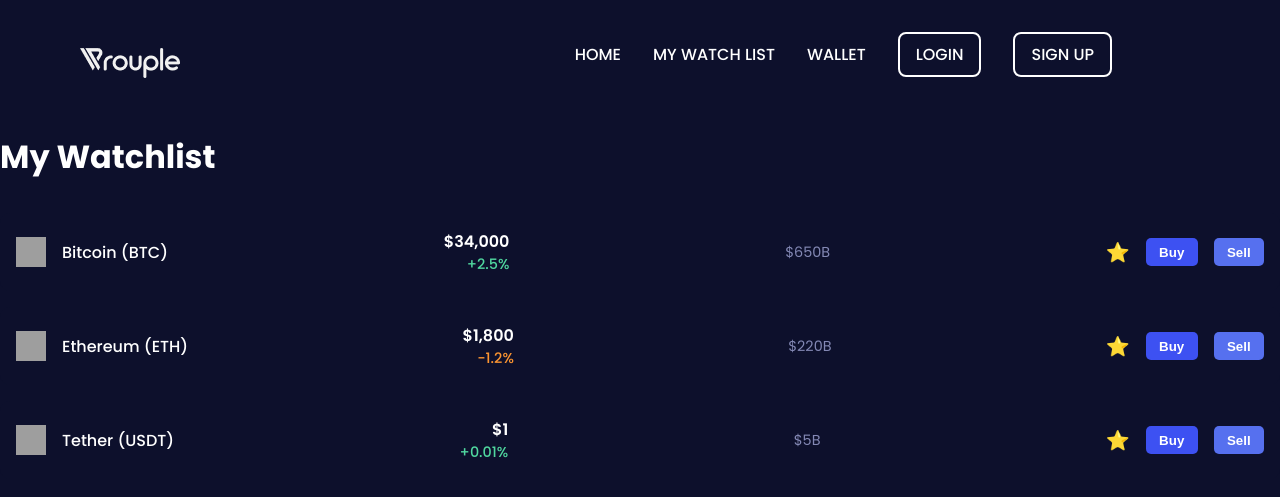
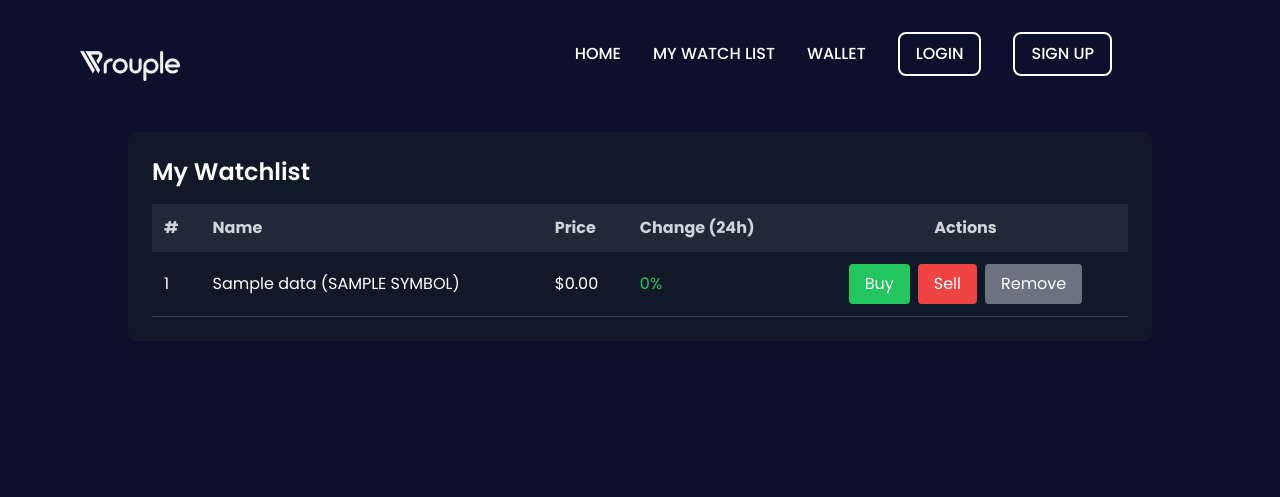
Before and after one commit to hamzagbouri/Nexus-Crypto-Wallet, a PHP site: the page made by app/View/pages/watchList.php in a window 1280 px wide. Shown: the top 497 px of the page. Run offline with PHP 8.4, Linux system fonts and the light colour scheme; the template is opened without the code that fills it: most values are stand-ins (such as "Sample title", 1, 10 or a date in 2020); some libraries are stand-ins or nearby versions; grey boxes are pictures that could not be loaded.

Commit message:
ajouter + afficher watch list

```diff
--- a/app/Core/Controller.php
+++ b/app/Core/Controller.php
@@ -8,6 +8,7 @@ class Controller {
     public function view($view, $data = []) {
 
         if(file_exists('../app/view/' . $view . '.php')) {
+
             // Load  lview file
             require_once '../app/view/' . $view . '.php';
         } else {
--- a/app/Model/Database.php
+++ b/app/Model/Database.php
@@ -19,7 +19,7 @@ class Database {
 
     public static function getInstance($dsn = null, $username = null, $password = null) {
         if (self::$instance === null) {
-            $dsn = $dsn ?? 'pgsql:host=localhost;port=5432;dbname=youdemy';
+            $dsn = $dsn ?? 'pgsql:host=localhost;port=5432;dbname=nexus';
             $username = $username ?? 'postgres';
             $password = $password ?? 'shraika';
             self::$instance = new Database($dsn, $username, $password);
--- a/app/View/index.php
+++ b/app/View/index.php
@@ -9,8 +9,10 @@
   <link rel="stylesheet" href="./css/style.css" />
     <link rel="stylesheet" href="./css/wallet.css" />
     <link rel="stylesheet" href="./css/top10.css" />
+    <script src="https://cdn.tailwindcss.com"></script>
 
-  <script
+
+    <script
     src="https://kit.fontawesome.com/aa7454d09f.js"
     crossorigin="anonymous"></script>
 </head>
--- a/app/View/pages/watchList.php
+++ b/app/View/pages/watchList.php
@@ -6,79 +6,93 @@
     <title>Watch List</title>
     <link rel="stylesheet" href="../css/style.css" />
     <link rel="stylesheet" href="../css/watchList.css" />
-      <link rel="stylesheet" href="./css/wallet.css" />
+      <link rel="stylesheet" href="../css/wallet.css" />
+      <script src="https://cdn.tailwindcss.com"></script>
+
   </head>
   <body>
 
     <?php require_once __DIR__. './../inc/navbar.php'?>
 
 
-    <div class="watchlist-container">
-      <h2 class="watchlist-header">My Watchlist</h2>
-      <div class="watchlist-items">
-        <!-- Watchlist Item 1 -->
-        <div class="watchlist-item">
-          <div class="asset-info">
-            <img src="bitcoin-icon.png" alt="Bitcoin" class="asset-icon" />
-            <span class="asset-name">Bitcoin (BTC)</span>
-          </div>
-          <div class="asset-price">
-            <span class="current-price">$34,000</span>
-            <span class="price-change positive">+2.5%</span>
-          </div>
-          <div class="asset-marketcap">
-            <span class="marketcap">$650B</span>
-          </div>
-          <div class="asset-actions">
-            <button class="favorite-btn">⭐</button>
-            <button class="action-btn buy">Buy</button>
-            <button class="action-btn sell">Sell</button>
-          </div>
+    <div class="watchlist-container bg-gray-900 text-white p-6 rounded-lg shadow-lg w-full max-w-5xl mx-auto">
+        <h2 class="watchlist-header text-2xl font-semibold mb-4">My Watchlist</h2>
+
+        <table class="w-full border-collapse">
+            <thead>
+            <tr class="bg-gray-800 text-gray-300">
+                <th class="p-3 text-left">#</th>
+                <th class="p-3 text-left">Name</th>
+                <th class="p-3 text-left">Price</th>
+                <th class="p-3 text-left">Change (24h)</th>
+                <th class="p-3 text-center">Actions</th>
+            </tr>
+            </thead>
+            <tbody id="watchlist-body">
+            <?php if (!empty($data)): ?>
+            <?php foreach ($data as $index => $crypto): ?>
+            <?php
+            // Extraction du prix et du changement en 24h depuis la description
+            preg_match('/The last known price of .* is ([\d,\.]+) USD and is (down|up) ([\d\.]+) over the last 24 hours/', $crypto['description'], $matches);
+
+            $price = isset($matches[1]) ? floatval(str_replace(',', '', $matches[1])) : 0;
+            $change_24h = isset($matches[3]) ? ($matches[2] === 'down' ? -floatval($matches[3]) : floatval($matches[3])) : 0;
+            ?>
+            <tr class="border-b border-gray-700">
+                <td class="p-3"><?= $index + 1 ?></td>
+                <td class="p-3"><?= htmlspecialchars($crypto['name']) ?> (<?= strtoupper(htmlspecialchars($crypto['symbol'])) ?>)</td>
+                <td class="p-3">$<?= number_format($price, 2) ?></td>
+                <td class="p-3 <?= $change_24h >= 0 ? 'text-green-500' : 'text-red-500' ?>">
+                    <?= $change_24h ?>%
+                </td>
+                <td class="p-3 flex justify-center gap-2">
+                    <button class="buy-btn px-4 py-2 bg-green-500 text-white rounded hover:bg-green-600"
+                            data-action="Buy" data-name="<?= htmlspecialchars($crypto['name']) ?>" data-price="<?= $price ?>">
+                        Buy
+                    </button>
+                    <button class="sell-btn px-4 py-2 bg-red-500 text-white rounded hover:bg-red-600"
+                            data-action="Sell" data-name="<?= htmlspecialchars($crypto['name']) ?>" data-price="<?= $price ?>">
+                        Sell
+                    </button>
+                    <button class="px-4 py-2 bg-gray-500 text-white rounded hover:bg-gray-600">Remove</button>
+                </td>
+            </tr>
+            <?php endforeach; ?>
+
+            <?php else: ?>
+                <tr>
+                    <td colspan="5" class="p-3 text-center text-gray-400">No cryptos in your watchlist.</td>
+                </tr>
+            <?php endif; ?>
+            </tbody>
+        </table>
+    </div>
+    <!-- Modal Background -->
+    <div id="tradeModal" class="fixed inset-0 bg-black bg-opacity-50 hidden flex items-center justify-center">
+        <div class="bg-gray-900 text-white p-6 rounded-lg shadow-lg w-96">
+            <h2 id="modalTitle" class="text-xl font-semibold mb-4"></h2>
+
+            <p class="mb-2">Price: <span id="cryptoPrice" class="font-bold"></span> USDT</p>
+            <p id="usdtBalanceText" class="mb-2 hidden">Your Balance: <span id="usdtBalance" class="font-bold"></span> USDT</p>
+
+            <div class="mb-4">
+                <label for="cryptoAmount" class="block text-sm">Amount:</label>
+                <input type="number" id="cryptoAmount" class="w-full p-2 text-black rounded" placeholder="Enter amount">
+            </div>
+
+            <div class="mb-4">
+                <label for="usdtAmount" class="block text-sm">USDT:</label>
+                <input type="number" id="usdtAmount" class="w-full p-2 text-black rounded" placeholder="Enter USDT">
+            </div>
+
+            <div class="flex justify-end gap-3">
+                <button onclick="closeModal()" class="px-4 py-2 bg-gray-500 text-white rounded">Cancel</button>
+                <button id="confirmTrade" class="px-4 py-2 bg-green-500 text-white rounded">Confirm</button>
+            </div>
         </div>
+    </div>
 
-        <!-- Watchlist Item 2 -->
-        <div class="watchlist-item">
-          <div class="asset-info">
-            <img src="ethereum-icon.png" alt="Ethereum" class="asset-icon" />
-            <span class="asset-name">Ethereum (ETH)</span>
-          </div>
-          <div class="asset-price">
-            <span class="current-price">$1,800</span>
-            <span class="price-change negative">-1.2%</span>
-          </div>
-          <div class="asset-marketcap">
-            <span class="marketcap">$220B</span>
-          </div>
-          <div class="asset-actions">
-            <button class="favorite-btn">⭐</button>
-            <button class="action-btn buy">Buy</button>
-            <button class="action-btn sell">Sell</button>
-          </div>
-        </div>
-
-
-        <div class="watchlist-item">
-          <div class="asset-info">
-            <img src="ethereum-icon.png" alt="Ethereum" class="asset-icon" />
-            <span class="asset-name">Tether (USDT)</span>
-          </div>
-          <div class="asset-price">
-            <span class="current-price">$1</span>
-            <span class="price-change positive">+0.01%</span>
-          </div>
-          <div class="asset-marketcap">
-            <span class="marketcap">$5B</span>
-          </div>
-          <div class="asset-actions">
-            <button class="favorite-btn">⭐</button>
-            <button class="action-btn buy">Buy</button>
-            <button class="action-btn sell">Sell</button>
-          </div>
-        </div>
-
-        <!-- Add more items as needed -->
-      </div>
-    </div>
-  <script src="../js/wallet.js"></script>
+    <script src="../js/wallet.js"></script>
+    <script src="../js/watchList.js"></script>
   </body>
 </html>
--- a/public/js/script.js
+++ b/public/js/script.js
@@ -25,8 +25,7 @@
             <td class="${priceClass}">${change24h}%</td>
             <td><img src="../img/chart-placeholder.png" alt="${coin.name} Chart" /></td>
             <td>
-              <i class="fa fa-star"></i>
-              <i class="fa fa-info-circle"></i>
+              <a href="/nexus-crypto-wallet/watchlist/add/${coin.slug}"  class="bg-[#3d51f2] px-2 py-2 rounded-xl cursor-pointer"> Ajouter au watchlist </a>
             </td>
           </tr>
         `;
--- /dev/null
+++ b/public/js/watchList.js
@@ -0,0 +1,41 @@
+const modal = document.getElementById("tradeModal");
+const modalTitle = document.getElementById("modalTitle");
+const cryptoPrice = document.getElementById("cryptoPrice");
+const usdtBalanceText = document.getElementById("usdtBalanceText");
+const usdtBalance = document.getElementById("usdtBalance");
+const confirmTrade = document.getElementById("confirmTrade");
+
+document.querySelectorAll(".buy-btn, .sell-btn").forEach(button => {
+    button.addEventListener("click", function () {
+        const action = this.dataset.action;
+        const cryptoName = this.dataset.name;
+        const price = this.dataset.price;
+        const balance = 5000; // Example balance, replace with real data
+
+        // Set modal content
+        modalTitle.textContent = `${action} ${cryptoName}`;
+        cryptoPrice.textContent = price;
+
+        if (action === "Sell") {
+            usdtBalanceText.classList.remove("hidden");
+            usdtBalance.textContent = balance;
+        } else {
+            usdtBalanceText.classList.add("hidden");
+        }
+
+        // Show modal
+        modal.classList.remove("hidden");
+
+        // Handle confirmation
+        confirmTrade.onclick = () => {
+            alert(`${action} confirmed for ${cryptoName}`);
+            closeModal();
+        };
+    });
+});
+
+
+// Close modal function
+function closeModal() {
+    document.getElementById("tradeModal").classList.add("hidden");
+}
```
Also changed, not shown: app/Controller/ApiController.php (+52 -0 lines), app/Controller/HomeController.php (+16 -3 lines), app/Controller/WatchListController.php (added, +17 -0 lines), app/Model/Watchlist.php (+34 -5 lines), app/Model/database.sql (+9 -24 lines).
